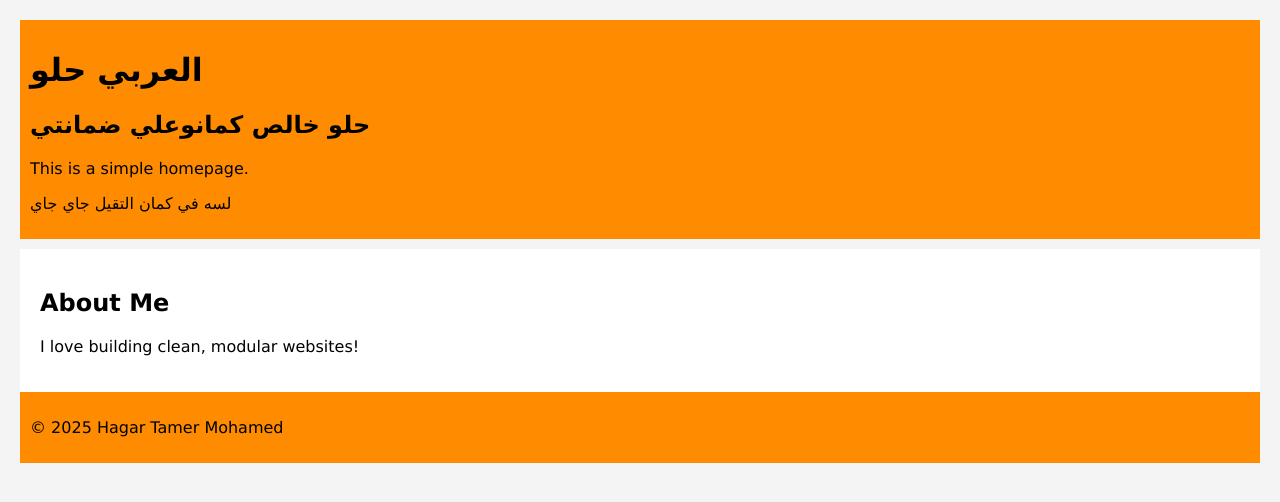
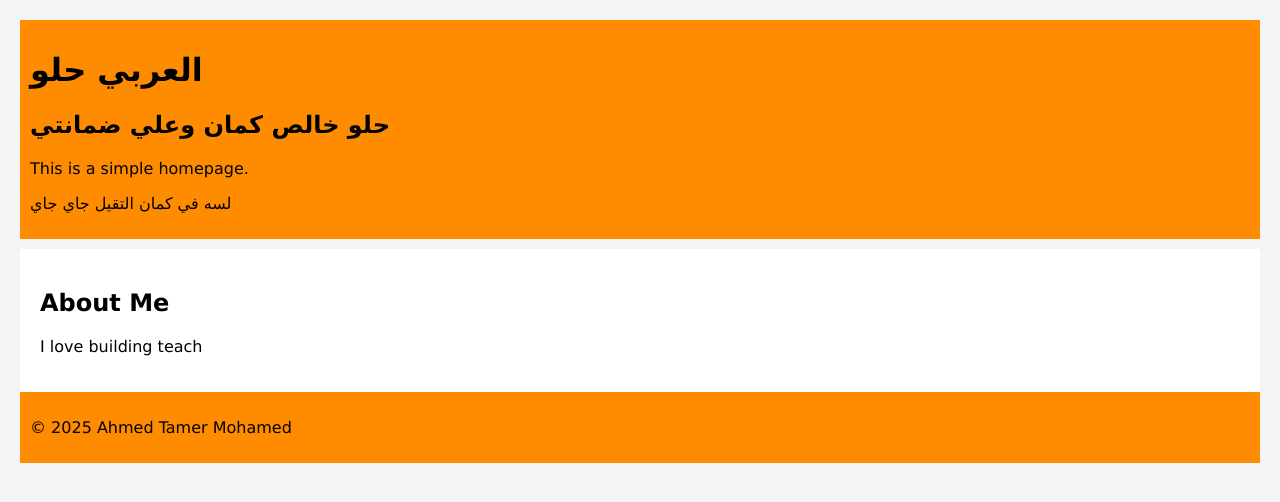
Before and after one commit to hagartamer/my-website-, a plain HTML site: page index.html in a window 1280 px wide. Drawn offline with Linux system fonts and the light colour scheme.

Commit message:
Update index.html

```diff
--- a/index.html
+++ b/index.html
@@ -9,16 +9,16 @@
 <body>
   <header>
     <h1>العربي حلو </h1>
-    <h2>حلو خالص كمانوعلي ضمانتي </h2>
+    <h2>حلو خالص كمان وعلي ضمانتي </h2>
     <p>This is a simple homepage.</p>
     <p>لسه في كمان التقيل جاي جاي </p>
   </header>
   <main>
     <h2>About Me</h2>
-    <p>I love building clean, modular websites!</p>
+    <p>I love building teach</p>
   </main>
   <footer>
-    <p>&copy; 2025 Hagar Tamer Mohamed</p>
+    <p>&copy; 2025 Ahmed Tamer Mohamed</p>
   </footer>
 </body>
 </html>
```
